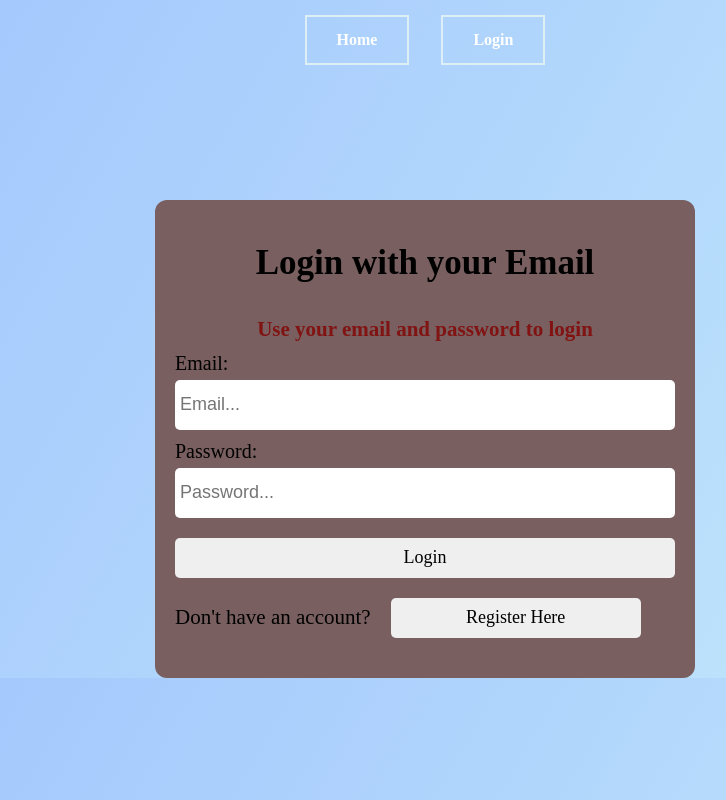
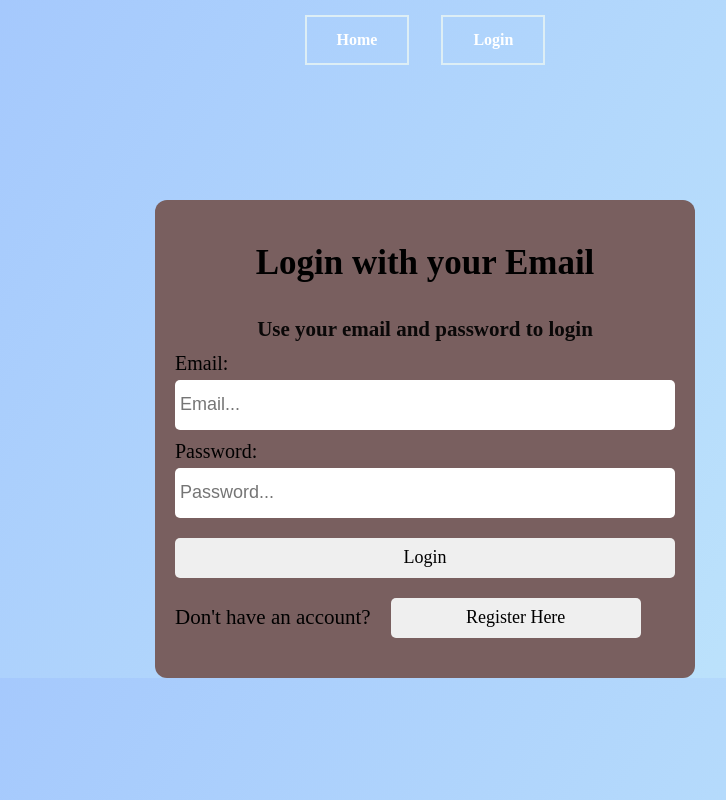
Before and after one commit to AthfanFasee/blog-post-frontend-go, a React (Create React App) app: page /login in a window 1280 px wide. Shown: the whole page, without its empty margins (215-941 px from the left). Built offline with nearby package versions, Linux system fonts and the light colour scheme; no server answers; a web font is replaced by a local one.

Commit message:
Login-UI- change

```diff
--- a/src/Components/LoginForm/LoginForm.css
+++ b/src/Components/LoginForm/LoginForm.css
@@ -28,6 +28,14 @@
   color: rgb(129, 19, 19);
 }
 
+.info{
+  text-align: center;
+  margin-top: 10px;
+  margin-bottom: 0px;
+  font-family: 'Playfair Display', serif;
+  font-size: 21px;
+  color: rgb(10, 8, 8);
+}
 
 .LogInContainer label {
   margin-top: 10px;
--- a/src/Components/LoginForm/LoginForm.js
+++ b/src/Components/LoginForm/LoginForm.js
@@ -11,7 +11,7 @@ function LoginButton({LoginUser}) {
         <div className="MainContainer">
         <div className="LogInContainer">
         <h1>Login with your Email</h1>
-        {error ? <h3 className="error">{`!! ${error}`}</h3> : <h3 className="error">{`Use your email and password to login`}</h3>}
+        {error ? <h3 className="error">{`!! ${error}`}</h3> : <h3 className="info">{`Use your email and password to login`}</h3>}
 
         <div className="LoginInput">
             <label>Email:</label>
```
